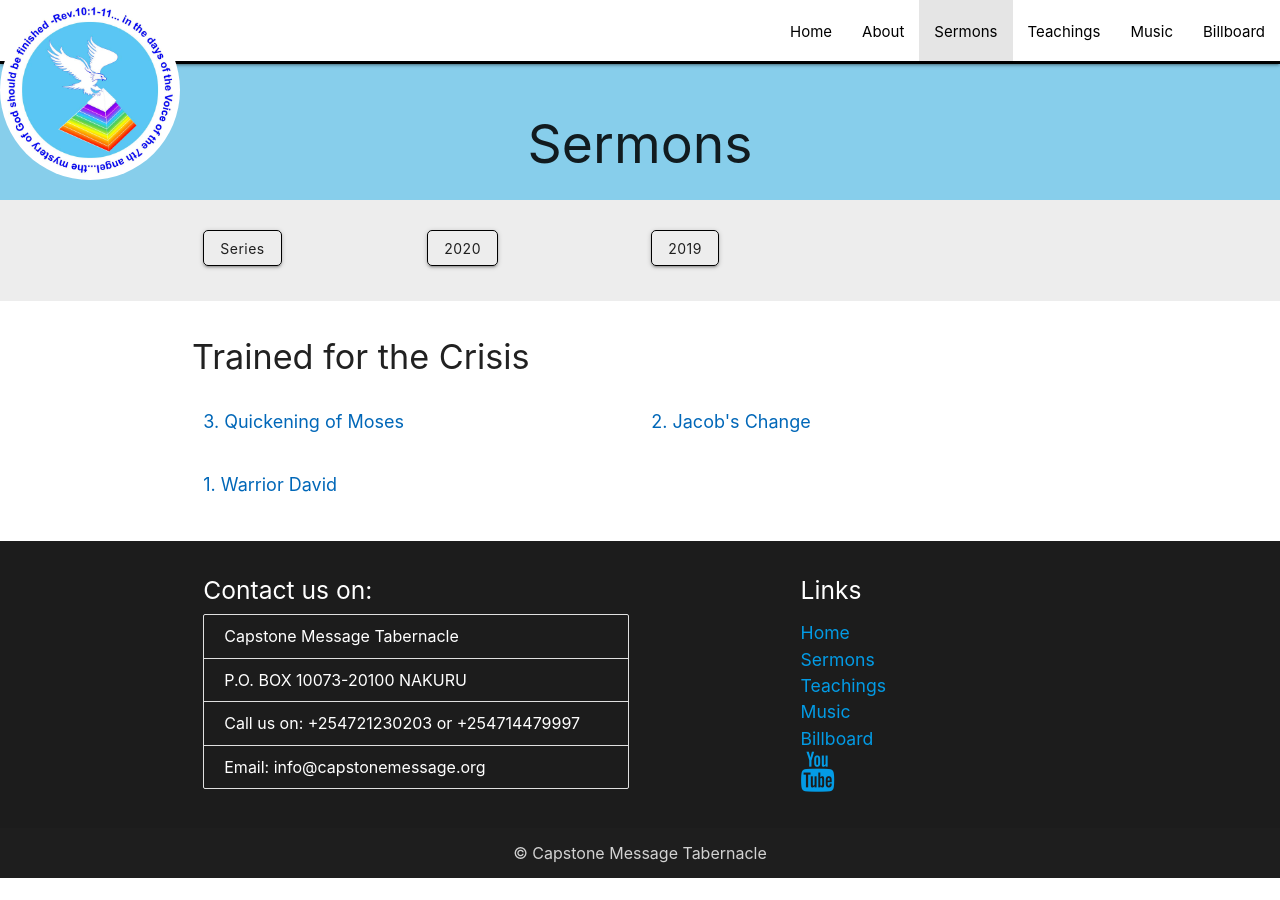
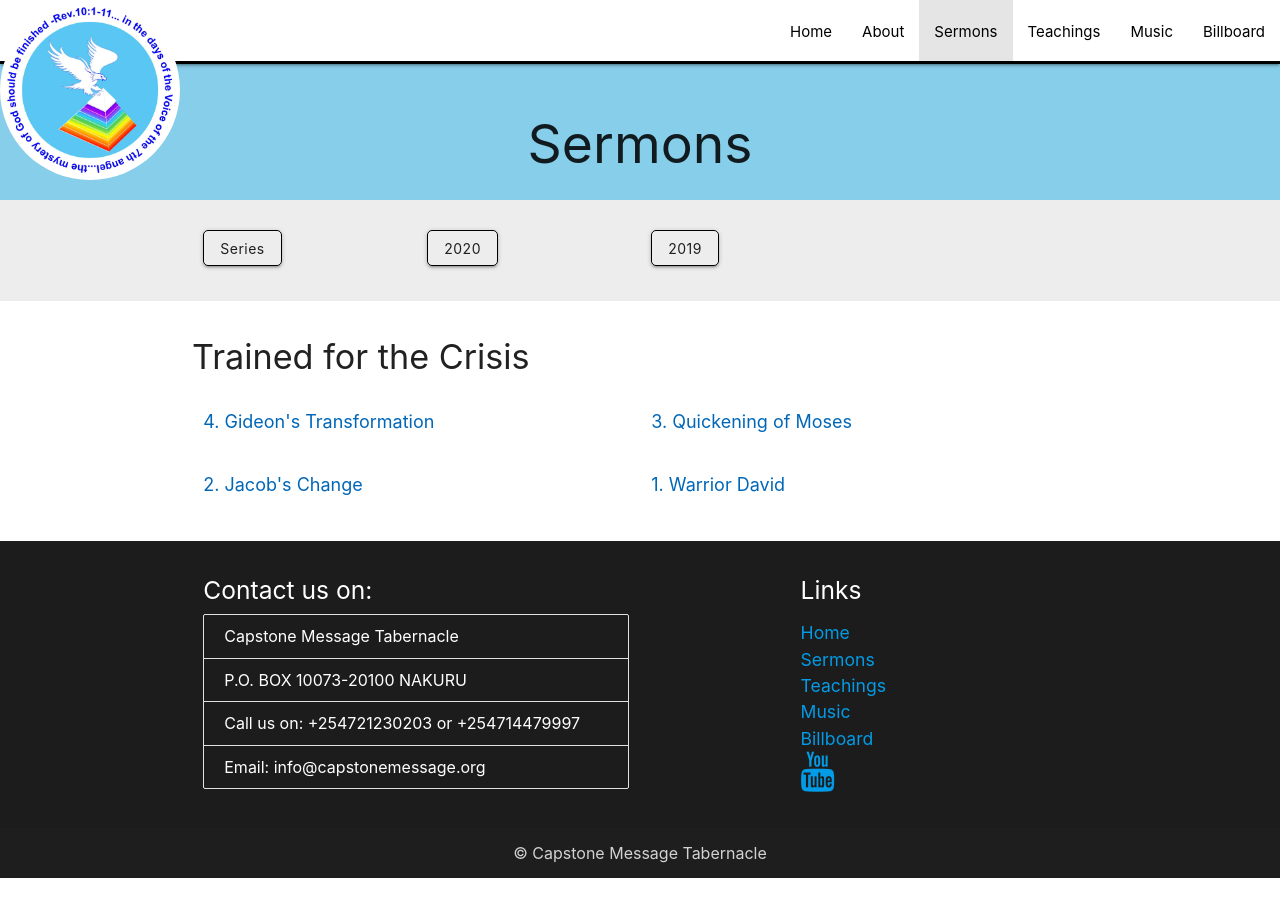
Before and after one commit to njorogetimk/cmt-redisigned, a Jekyll site: the page built from sermons/series/trained-for-the-crisis/index.html, in a window 1280 px wide. Built offline with Jekyll 4.4.1, drawn with Linux system fonts in a browser that asks for light colours.

Commit message:
Update to pre-June 27

```diff
--- a/sermons/2020/thursday/20-06-25_trained_for_the_crisis_part_4_gideon's_transformation.html
+++ b/sermons/2020/thursday/20-06-25_trained_for_the_crisis_part_4_gideon's_transformation.html
@@ -6,3 +6,6 @@ date: June 25 20
 <h5>Subject: Gideon's Transformation</h5>
 <iframe width="560" height="315" src="https://www.youtube.com/embed/l8gC-2ednNA" frameborder="0"
   allow="accelerometer; autoplay; encrypted-media; gyroscope; picture-in-picture" allowfullscreen></iframe>
+<h5>Audio</h5>
+<iframe src="https://drive.google.com/file/d/1jw07xwdbUu4Iw8g-wOiWkgtJWEEufVE9/preview" width="600"
+  height="100"></iframe>
--- a/sermons/series/trained-for-the-crisis/index.html
+++ b/sermons/series/trained-for-the-crisis/index.html
@@ -10,6 +10,12 @@ title: Trained for the Crisis
 
     <div class="row">
 
+      <div class="col s12 l6">
+        <p>
+          <a href="{{site.baseurl}}/sermons/2020/thursday/20-06-25_trained_for_the_crisis_part_4_gideon's_transformation.html"
+            class="dark-link">4. Gideon's Transformation</a>
+        </p>
+      </div>
       <div class="col s12 l6">
         <p>
           <a href="{{site.baseurl}}/sermons/2020/thursday/20-06-18_trained_for_the_crisis_part_3_quickening_of_moses.html"
```
